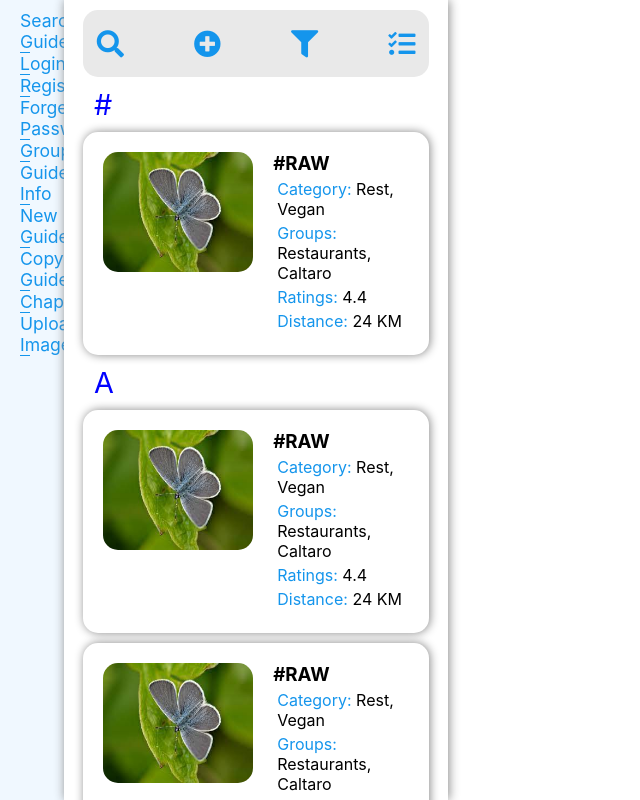
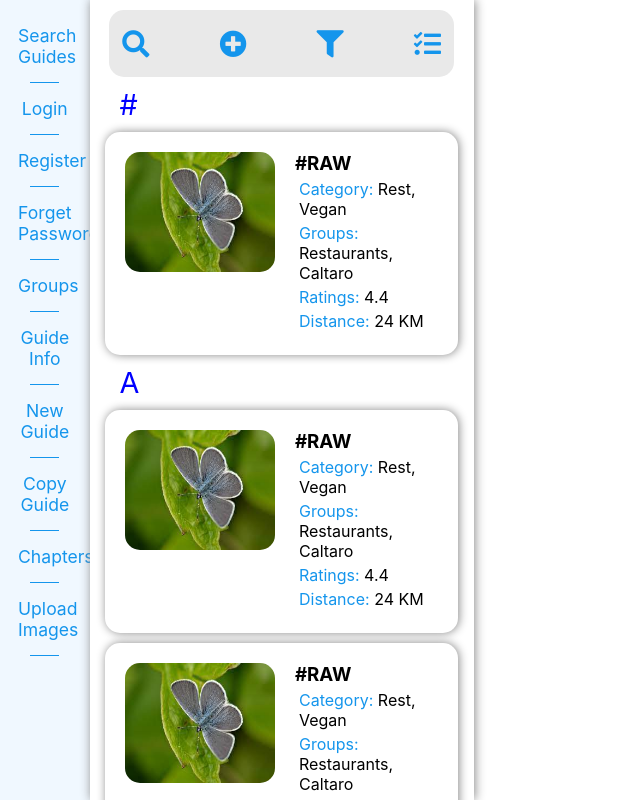
Before and after one commit to faisalur-rehman/redux-screen, a React (Create React App) app: page / in a window 1280 px wide. Shown: the whole page, without its empty margins (0-640 px from the left). Built offline with nearby package versions, Linux system fonts and the light colour scheme.

Commit message:
Made changes in css for vertical sidebar to look better

```diff
--- a/src/components/Places/PlaceCard/PlaceCard.css
+++ b/src/components/Places/PlaceCard/PlaceCard.css
@@ -2,7 +2,7 @@
   display: flex;
   padding: 10px;
   box-shadow: 1px 0px 10px #888888;
-  width: 90%;
+  width: 92%;
   margin: 10px auto;
   border-radius: 15px;
 }
--- a/src/components/Places/PlacesHeader.js
+++ b/src/components/Places/PlacesHeader.js
@@ -5,8 +5,8 @@ const PlacesHeader = () => {
     <div className="places-header">
       <i className="fas fa-search"></i>
       <i className="fas fa-plus-circle"></i>
-      <i class="fas fa-filter"></i>
-      <i class="fas fa-tasks"></i>
+      <i className="fas fa-filter"></i>
+      <i className="fas fa-tasks"></i>
     </div>
   );
 };
--- a/src/components/VerticalSidebar/VerticalSidebar.css
+++ b/src/components/VerticalSidebar/VerticalSidebar.css
@@ -1,6 +1,6 @@
 .vertical-sidebar {
-  width: 5%;
-  padding: 10px 20px;
+  width: 7%;
+  padding: 10px;
   background-color: aliceblue;
   text-align: center;
 }
@@ -8,10 +8,12 @@
   color: #1495ec;
   font-size: 1.1rem;
   cursor: pointer;
+  padding: 15px 8px;
 }
 hr {
   width: 42%;
   background-color: #1495ec;
+  margin: auto;
   height: 1px;
   border: 0;
 }
```
